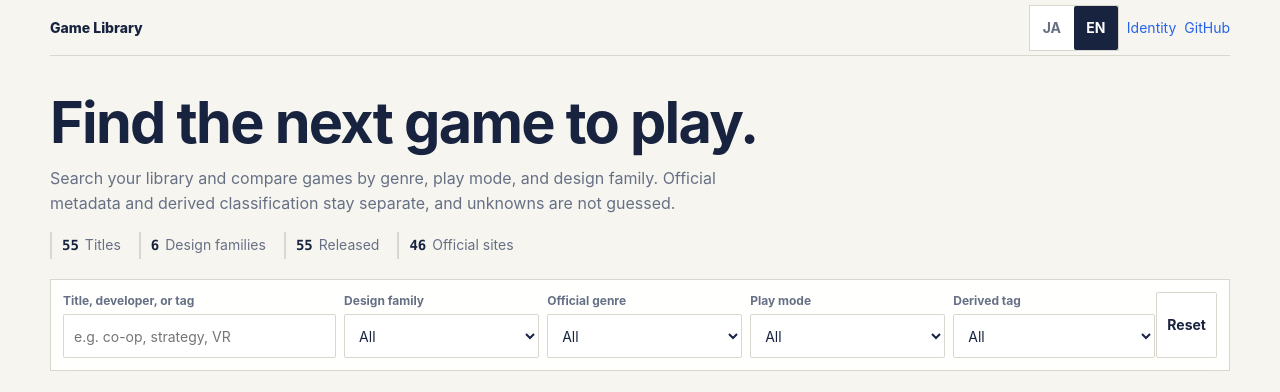
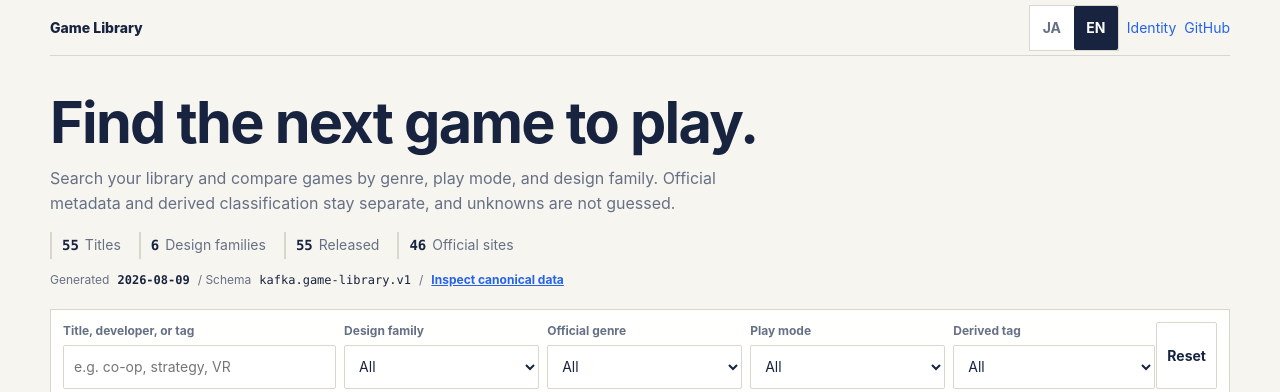
Before and after one commit to KAFKA2306/game-library-dashboard, a plain HTML site: page index.html in a window 1280 px wide. Shown: the top 392 px of the page. Drawn offline with Linux system fonts and the light colour scheme.

Commit message:
Surface canonical data provenance before filtering
* feat: surface canonical data provenance before filters

* test: keep canonical provenance before filters

```diff
--- a/index.html
+++ b/index.html
@@ -48,6 +48,9 @@
       .metrics { display: flex; flex-wrap: wrap; gap: var(--space-2); margin-top: var(--space-4); }
       .metric { border-left: 2px solid var(--border); padding: 2px 10px; color: var(--muted); }
       .metric strong { color: var(--foreground); font-family: var(--mono); margin-right: 6px; }
+      .hero-evidence { display: flex; flex-wrap: wrap; align-items: center; gap: var(--space-2); margin-top: var(--space-3); color: var(--muted); font-size: 12px; }
+      .hero-evidence strong, .hero-evidence code { color: var(--foreground); font-family: var(--mono); }
+      .hero-evidence a { font-weight: 700; }
       .controls { position: sticky; top: 0; z-index: 5; display: grid; grid-template-columns: minmax(220px, 1.4fr) repeat(4, minmax(130px, 1fr)) auto; gap: var(--space-2); padding: var(--space-3); border: 1px solid var(--border); background: color-mix(in srgb, var(--surface) 94%, transparent); backdrop-filter: blur(10px); }
       .control { display: grid; gap: var(--space-1); }
       label { color: var(--muted); font-size: 12px; font-weight: 700; }
@@ -125,13 +128,12 @@
           <a href="https://github.com/KAFKA2306/game-library-dashboard" rel="noreferrer">GitHub</a>
         </div>
       </nav>
-
       <section class="hero">
         <h1 id="hero-title"></h1>
         <p class="lead" id="hero-lead"></p>
         <div class="metrics" aria-label="Library metrics"></div>
+        <div class="hero-evidence" id="hero-evidence" aria-live="polite"></div>
       </section>
-
       <section class="controls" aria-label="Game filters">
         <div class="control"><label for="search" id="label-search"></label><input id="search" type="search" autocomplete="off" /></div>
         <div class="control"><label for="family" id="label-family"></label><select id="family"><option value="">All</option></select></div>
@@ -140,7 +142,6 @@
         <div class="control"><label for="tag" id="label-tag"></label><select id="tag"><option value="">All</option></select></div>
         <button id="reset" type="button">Reset</button>
       </section>
-
       <section class="summary">
         <div><h2 id="library-title"></h2><span class="count" id="result-count">loading</span></div>
         <span class="count" id="price-count"></span>
@@ -157,7 +158,6 @@
       </section>
       <section class="game-grid" id="game-grid" aria-label="Game library"></section>
       <div class="empty" id="empty"></div>
-
       <section class="analysis">
         <details>
           <summary id="analysis-title"></summary>
@@ -169,7 +169,6 @@
         </details>
       </section>
     </main>
-
     <script>
       const controls = {
         search: document.querySelector('#search'),
@@ -198,6 +197,7 @@
           library: '候補ゲーム', empty: '条件に一致するゲームがありません。条件を減らして再検索してください。',
           shown: (count) => `${count}件を表示`, free: (free, paid) => `無料 ${free} / 有料または不明 ${paid}`,
           metrics: ['収録', '設計ファミリー', '発売済み', '公式サイトあり'],
+          provenance: (schema, date) => `データ生成 <strong>${date}</strong> / Schema <code>${schema}</code> / <a href="data/game-library.json">正準データを確認</a>`,
           analysis: '分類・出典を確認する',
           compare: { add: '比較に追加', remove: '比較から外す', title: '2本を比較', one: 'あと1本選ぶと違いを並べて確認できます。', two: '同じ正準データの項目を横並びで比較しています。', clear: '比較をクリア', limit: '比較は2本までです。' },
           compareLabels: { release: '発売', family: '設計ファミリー', modes: 'プレイ形態', genres: '公式ジャンル', tags: '派生タグ', links: '公式リンク' },
@@ -213,6 +213,7 @@
           library: 'Game candidates', empty: 'No games match these filters. Remove a condition and try again.',
           shown: (count) => `${count} shown`, free: (free, paid) => `${free} free / ${paid} paid or unknown`,
           metrics: ['Titles', 'Design families', 'Released', 'Official sites'],
+          provenance: (schema, date) => `Generated <strong>${date}</strong> / Schema <code>${schema}</code> / <a href="data/game-library.json">Inspect canonical data</a>`,
           analysis: 'Inspect classification and evidence',
           compare: { add: 'Add to compare', remove: 'Remove', title: 'Compare two games', one: 'Choose one more game to compare them side by side.', two: 'Comparing the same canonical fields side by side.', clear: 'Clear comparison', limit: 'You can compare up to two games.' },
           compareLabels: { release: 'Release', family: 'Design family', modes: 'Play modes', genres: 'Official genres', tags: 'Derived tags', links: 'Official links' },
@@ -221,7 +222,6 @@
           links: { store: 'Store', official: 'Official', board: 'Board', metadata: 'Evidence' },
         },
       };
-
       function getInitialLanguage() {
         const saved = localStorage.getItem('game-dashboard-lang');
         if (saved === 'ja' || saved === 'en') return saved;
@@ -343,9 +343,9 @@
         const freeCount = games.filter((game) => game.is_free).length;
         const officialSites = games.filter((game) => game.official_website).length;
         const current = preserveFilters ? Object.fromEntries(['search', 'family', 'genre', 'mode', 'tag'].map((key) => [key, controls[key].value])) : null;
-
         document.querySelector('.metrics').innerHTML = [[games.length, t.metrics[0]], [families.length, t.metrics[1]], [released, t.metrics[2]], [officialSites, t.metrics[3]]]
           .map(([value, label]) => `<span class="metric"><strong>${value}</strong>${label}</span>`).join('');
+        document.querySelector('#hero-evidence').innerHTML = t.provenance(library.schema, library.generated_at);
         for (const select of [controls.family, controls.genre, controls.mode, controls.tag]) select.length = 1;
         families.forEach(([key]) => option(controls.family, key));
         genres.forEach((value) => option(controls.genre, value));
@@ -356,7 +356,6 @@
         } else {
           restoreUrl();
         }
-
         controls.price.textContent = t.free(freeCount, games.length - freeCount);
         grid.innerHTML = games.map((game) => `
           <article class="game-card" data-search="${`${game.title} ${game.developers.join(' ')} ${game.publishers.join(' ')} ${game.derived_tags.join(' ')}`.toLowerCase()}" data-family="${game.design_family}" data-genres="${game.official_genres.join('|')}" data-modes="${game.play_modes.join('|')}" data-tags="${game.derived_tags.join('|')}">
@@ -384,7 +383,6 @@
         applyFilters({ updateUrl: false });
         renderCompare({ updateUrl: false });
       }
-
       for (const element of [controls.search, controls.family, controls.genre, controls.mode, controls.tag]) element.addEventListener('input', () => applyFilters());
       grid.addEventListener('click', (event) => { const button = event.target.closest('[data-compare-id]'); if (button) toggleCompare(button.dataset.compareId); });
       compareClear.addEventListener('click', () => { compareIds = []; renderCompare(); });
```
Also changed, not shown: 1 other file.
